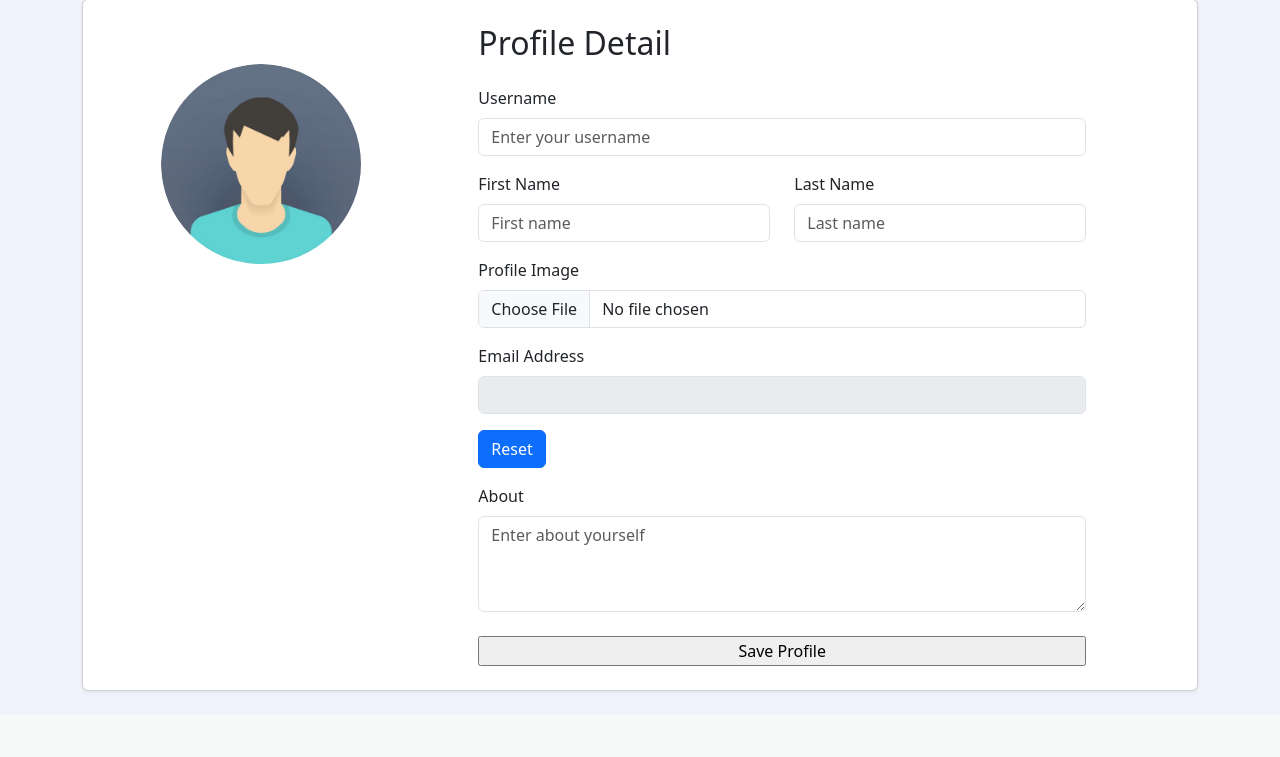
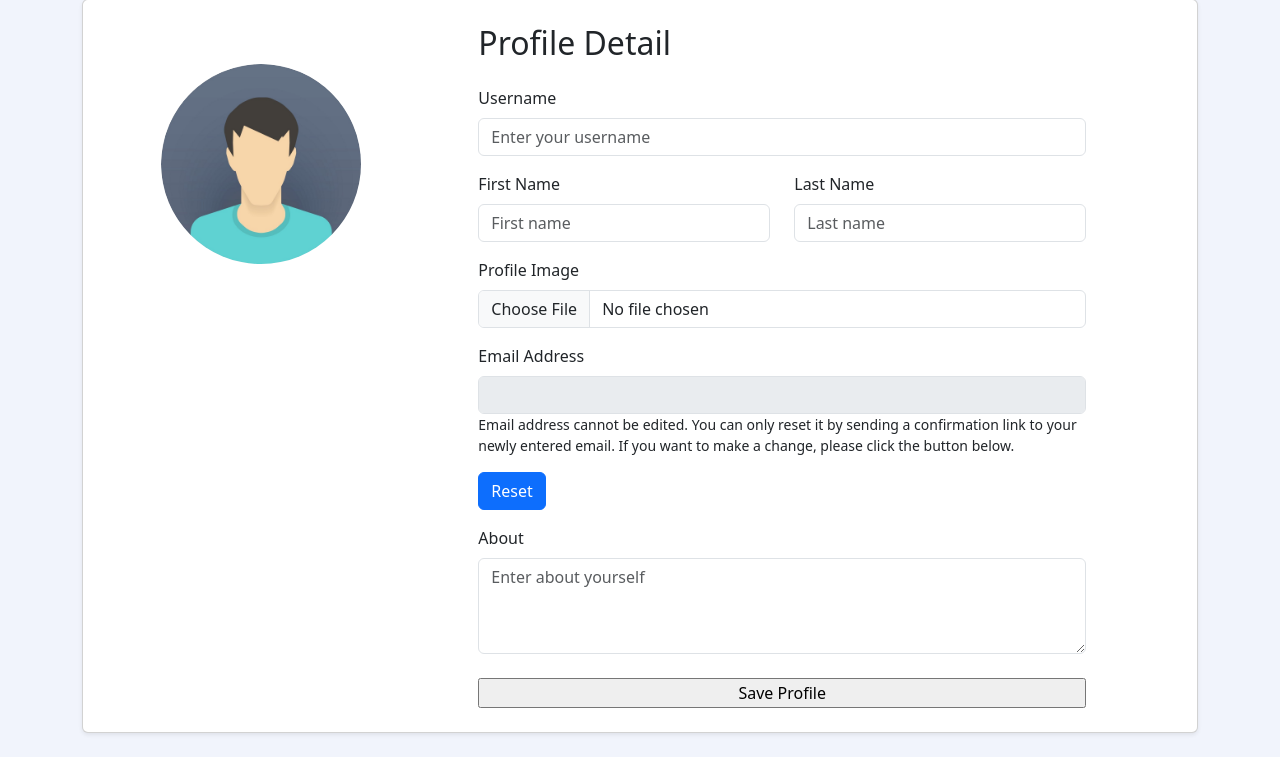
Before and after one commit to anuraagnagar/flask-user-authentication, a Flask app: template accounts/templates/profile.html in a window 1280 px wide. Shown: the part 90-847 px from the top of the page. Before the commit the page ends 784 px from the top, so only its background shows below. Run offline with Flask 3, Linux system fonts and the light colour scheme; the template is opened without the code that fills it: values that come from a table or form of the project are taken from there, others are empty; some libraries are stand-ins or nearby versions.

Commit message:
Add a note for email address field.

```diff
--- a/accounts/templates/profile.html
+++ b/accounts/templates/profile.html
@@ -48,6 +48,9 @@
                                 <label class="form-label">Email Address</label>
                                 <input type="text" class="form-control" value="{{ current_user.email }}" disabled=""
                                     readonly>
+                                <p class="m-0" style="font-size: 14px;">Email address cannot be edited. You can only
+                                    reset it by sending a confirmation link to your newly entered email. If you want to
+                                    make a change, please click the button below.</p>
                             </div>
                             <a href="{{ url_for('accounts.change_email') }}" class="btn btn-primary" type="button"
                                 role="button">Reset</a>
```
